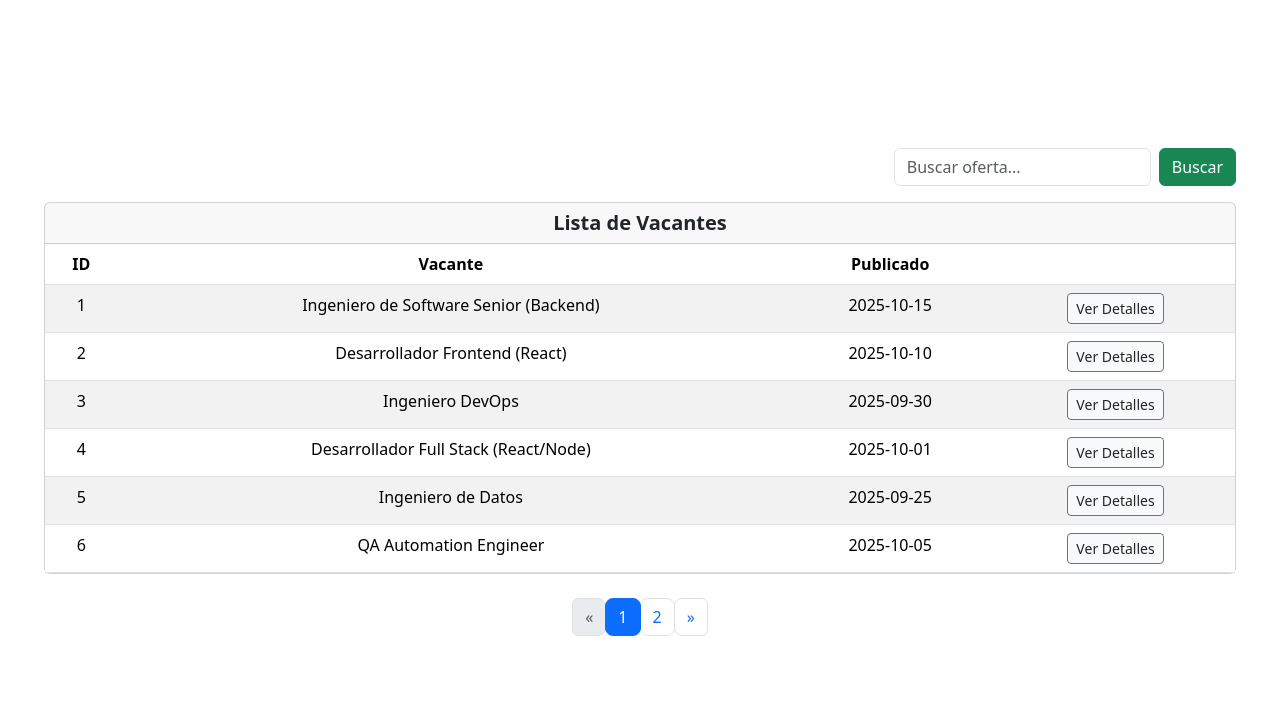
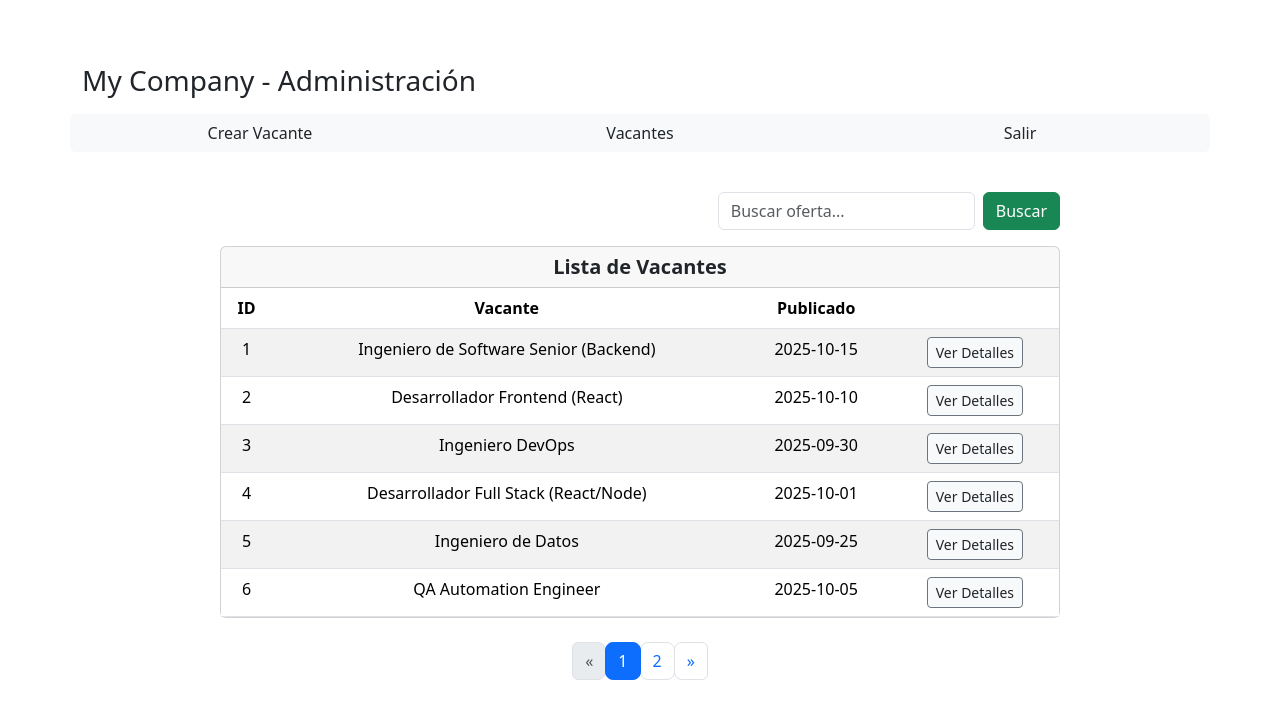
Before and after one commit to EfrenDLD/vacantes-app-FRONTEND, a React (Vite) app: page /vacantes in a window 1280 px wide. Shown: the top 718 px of the page. Built offline with nearby package versions, Linux system fonts and the light colour scheme.

Commit message:
lista vacantes listo

```diff
--- a/src/components/paginacionVacantes/paginacionVacantes.jsx
+++ b/src/components/paginacionVacantes/paginacionVacantes.jsx
@@ -3,8 +3,6 @@ export const PaginacionVacantes = ({ currentPage, totalPages, onPageChange }) =>
   for (let i = 1; i <= totalPages; i++) {
     pages.push(i);
   }
-
-  console.log('PaginacionVacantes - currentPage:', currentPage, 'totalPages:', totalPages);
 
   return (
     <div className="d-flex justify-content-center mt-4">
--- a/src/pages/usuarioVisitante/listaVacantes.jsx
+++ b/src/pages/usuarioVisitante/listaVacantes.jsx
@@ -1,6 +1,6 @@
 import React, { useState } from 'react';
 import "bootstrap/dist/css/bootstrap.min.css";
-import { PaginacionVacantes } from '../../components/paginacionVacantes/paginacionVacantes';
+import { PaginacionVacantes } from "../../components/paginacionVacantes/paginacionVacantes";
 
 const initialVacantes = [
   { id: '1', titulo: 'Ingeniero de Software Senior (Backend)', publicado: '2025-10-15' },
@@ -16,24 +16,21 @@ const initialVacantes = [
 export default function ListaVacantes() {
   const [query, setQuery] = useState('');
   const [vacantes, setVacantes] = useState(initialVacantes);
-  const [paginaActual, setPaginaActual] = useState(1);
-  const vacantesPorPagina = 6;
+  const [currentPage, setCurrentPage] = useState(1);
+  const itemsPerPage = 6;
 
   const handleSearch = (e) => {
     e.preventDefault();
     const q = query.trim().toLowerCase();
     setVacantes(q ? initialVacantes.filter(v => v.titulo.toLowerCase().includes(q)) : initialVacantes);
-    setPaginaActual(1);
+    setCurrentPage(1); // reset a página 1 al buscar
   };
 
-  const totalPaginas = Math.ceil(vacantes.length / vacantesPorPagina);
-  const displayedVacantes = vacantes.slice((paginaActual - 1) * vacantesPorPagina, paginaActual * vacantesPorPagina);
+  const totalPages = Math.ceil(vacantes.length / itemsPerPage);
+  const displayedVacantes = vacantes.slice((currentPage - 1) * itemsPerPage, currentPage * itemsPerPage);
 
-  console.log('vacantes:', vacantes.length, 'displayedVacantes:', displayedVacantes.length, 'paginaActual:', paginaActual, 'totalPaginas:', totalPaginas);
-
-  const handlePageChange = (newPage) => {
-    console.log('Cambiando a página:', newPage);
-    setPaginaActual(newPage);
+  const handlePageChange = (page) => {
+    setCurrentPage(page);
   };
 
   return (
@@ -93,10 +90,11 @@ export default function ListaVacantes() {
           </table>
         </div>
       </div>
-      {totalPaginas > 1 && (
+
+      {totalPages > 1 && (
         <PaginacionVacantes
-          paginaActual={paginaActual}
-          totalPaginas={totalPaginas}
+          currentPage={currentPage}
+          totalPages={totalPages}
           onPageChange={handlePageChange}
         />
       )}
--- a/src/pages/usuarioVisitante/vacantes.jsx
+++ b/src/pages/usuarioVisitante/vacantes.jsx
@@ -1,105 +1,13 @@
-import React, { useState } from 'react';
-import "bootstrap/dist/css/bootstrap.min.css";
-import { PaginacionVacantes } from '../../components/paginacionVacantes/paginacionVacantes';
+import { NavAdmin } from "../../components/NavAdmin/NavAdmin";
+import ListaVacantes from "./listaVacantes";
 
-const initialVacantes = [
-  { id: '1', titulo: 'Ingeniero de Software Senior (Backend)', publicado: '2025-10-15' },
-  { id: '2', titulo: 'Desarrollador Frontend (React)', publicado: '2025-10-10' },
-  { id: '3', titulo: 'Ingeniero DevOps', publicado: '2025-09-30' },
-  { id: '4', titulo: 'Desarrollador Full Stack (React/Node)', publicado: '2025-10-01' },
-  { id: '5', titulo: 'Ingeniero de Datos', publicado: '2025-09-25' },
-  { id: '6', titulo: 'QA Automation Engineer', publicado: '2025-10-05' },
-  { id: '7', titulo: 'Desarrollador Mobile (React Native)', publicado: '2025-10-12' },
-  { id: '8', titulo: 'UX/UI Designer', publicado: '2025-10-08' },
-];
-
-export default function ListaVacantes() {
-  const [query, setQuery] = useState('');
-  const [vacantes, setVacantes] = useState(initialVacantes);
-  const [paginaActual, setPaginaActual] = useState(1);
-  const vacantesPorPagina = 6;
-
-  const handleSearch = (e) => {
-    e.preventDefault();
-    const q = query.trim().toLowerCase();
-    setVacantes(q ? initialVacantes.filter(v => v.titulo.toLowerCase().includes(q)) : initialVacantes);
-    setPaginaActual(1);
-  };
-
-  const totalPaginas = Math.ceil(vacantes.length / vacantesPorPagina);
-  const displayedVacantes = vacantes.slice((paginaActual - 1) * vacantesPorPagina, paginaActual * vacantesPorPagina);
-
-  console.log('vacantes:', vacantes.length, 'displayedVacantes:', displayedVacantes.length, 'paginaActual:', paginaActual, 'totalPaginas:', totalPaginas);
-
-  const handlePageChange = (newPage) => {
-    console.log('Cambiando a página:', newPage);
-    setPaginaActual(newPage);
-  };
-
+export default function Vacantes() {
   return (
-    <div className="container-fluid py-3">
-      <div className="d-flex justify-content-end mb-3">
-        <form className="d-flex" onSubmit={handleSearch}>
-          <input
-            type="text"
-            name="query"
-            required
-            placeholder="Buscar oferta..."
-            className="form-control me-2"
-            style={{ maxWidth: 300 }}
-            value={query}
-            onChange={e => setQuery(e.target.value)}
-          />
-          <button type="submit" className="btn btn-success">Buscar</button>
-        </form>
+    <div className="d-flex flex-column align-items-center">
+      <NavAdmin></NavAdmin>
+      <div className="w-75 h-50 p-4">
+        <ListaVacantes />
       </div>
-
-      <div className="card">
-        <div className="card-header">
-          <h5 className="mb-0"><b>Lista de Vacantes</b></h5>
-        </div>
-        <div className="card-body p-0">
-          <table className="table table-striped mb-0">
-            <thead>
-              <tr>
-                <th>ID</th>
-                <th>Vacante</th>
-                <th>Publicado</th>
-                <th></th>
-              </tr>
-            </thead>
-            <tbody>
-              {displayedVacantes.map(v => (
-                <tr key={v.id}>
-                  <td>{v.id}</td>
-                  <td>{v.titulo}</td>
-                  <td>{v.publicado}</td>
-                  <td>
-                    <button
-                      className="btn btn-sm btn-light border border-secondary text-dark"
-                      onClick={() => alert('Ver detalles: ' + v.id)}
-                    >
-                      Ver Detalles
-                    </button>
-                  </td>
-                </tr>
-              ))}
-              {displayedVacantes.length === 0 && (
-                <tr>
-                  <td colSpan="4" className="text-center py-3">No hay vacantes</td>
-                </tr>
-              )}
-            </tbody>
-          </table>
-        </div>
-      </div>
-      {totalPaginas > 1 && (
-        <PaginacionVacantes
-          currentPage={paginaActual}
-          totalPages={totalPaginas}
-          onPageChange={handlePageChange}
-        />
-      )}
     </div>
   );
 }
```
